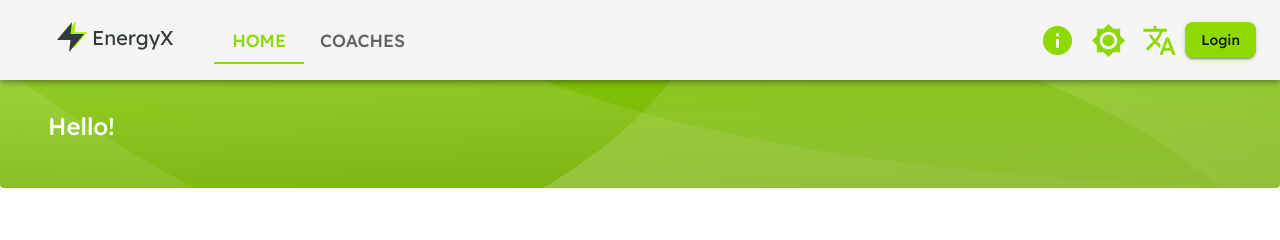
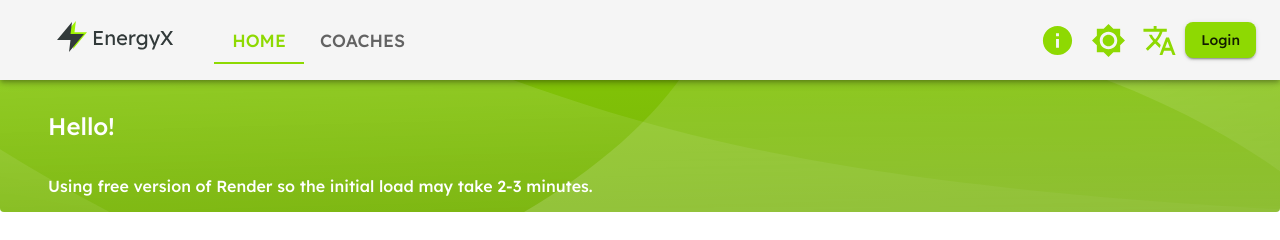
Before and after one commit to m3kessler1/CRGym, a React (Vite) app in the folder gym_management-fe/: page /home in a window 1280 px wide. Shown: the top 240 px of the page. Built offline with nearby package versions, Linux system fonts and the light colour scheme; no server answers.

Commit message:
added render message

```diff
--- a/gym_management-fe/src/components/Alert.tsx
+++ b/gym_management-fe/src/components/Alert.tsx
@@ -34,6 +34,17 @@ const AlertComp = () => {
             : "!"
         }`}
       </Typography>
+      <Typography
+        variant="body1"
+        sx={{
+          justifyContent: "center",
+          alignItems: "start",
+          fontFamily: "lexend",
+          pl: 4,
+        }}
+      >
+        {t("Using free version of Render so the initial load may take 2-3 minutes.")}
+      </Typography>
     </Alert>
   );
 };
--- a/gym_management-fe/src/i18n.js
+++ b/gym_management-fe/src/i18n.js
@@ -146,6 +146,7 @@ i18n.use(initReactI18next).init({
         "We're experiencing technical difficulties. Please try again later.":
           "We're experiencing technical difficulties. Please try again later.",
         "BOOK A WORKOUT": "BOOK A WORKOUT",
+        "Using free version of Render so the initial load may take 2-3 minutes.": "Using free version of Render so the initial load may take 2-3 minutes.",
       },
     },
     hi: {
@@ -289,6 +290,7 @@ i18n.use(initReactI18next).init({
         "We're experiencing technical difficulties. Please try again later.":
           "हमें तकनीकी समस्याओं का सामना करना पड़ रहा है। कृपया बाद में पुनः प्रयास करें।",
         "BOOK A WORKOUT": "वर्कआउट बुक करें",
+        "Using free version of Render so the initial load may take 2-3 minutes.": "रेंडर के मुफ्त संस्करण का उपयोग कर रहे हैं इसलिए प्रारंभिक लोड 2-3 मिनट ले सकता है।",
       },
     },
     tel: {
@@ -431,6 +433,8 @@ i18n.use(initReactI18next).init({
         "We're experiencing technical difficulties. Please try again later.":
           "మాట్లీ తకనికీ సమస్యలు ఉన్నాయి. దయచేసి బారికోలు ప్రయత్నించండి.",
         "BOOK A WORKOUT": "వర్కౌట్ బుక్ చేయండి",
+        "Using free version of Render so the initial load may take 2-3 minutes.":
+          "ప్రారంభిక లోడ్ 2-3 నిమిషాలు పట్టుకోవచ్చు, రెండర్ ఉచిత సంస్కరణాన్ని ఉపయోగిస్తున్నాం.",
       },
     },
   },
```
